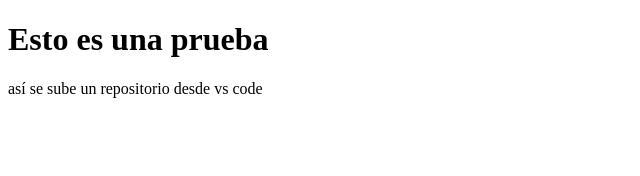
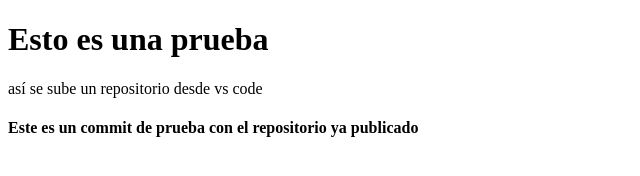
Before and after one commit to fetex/prueba-commit-vscode, a plain HTML site: page index.html in a window 1280 px wide. Shown: the whole page, without its empty margins (0-640 px from the left). Drawn offline with Linux system fonts and the light colour scheme.

Commit message:
primer commit

```diff
--- a/index.html
+++ b/index.html
@@ -8,5 +8,7 @@
 <body>
     <h1> Esto es una prueba</h1>
     <p> así se sube un repositorio desde vs code</p>
+
+    <h4> Este es un commit de prueba con el repositorio ya publicado</h4>
 </body>
 </html>
```
